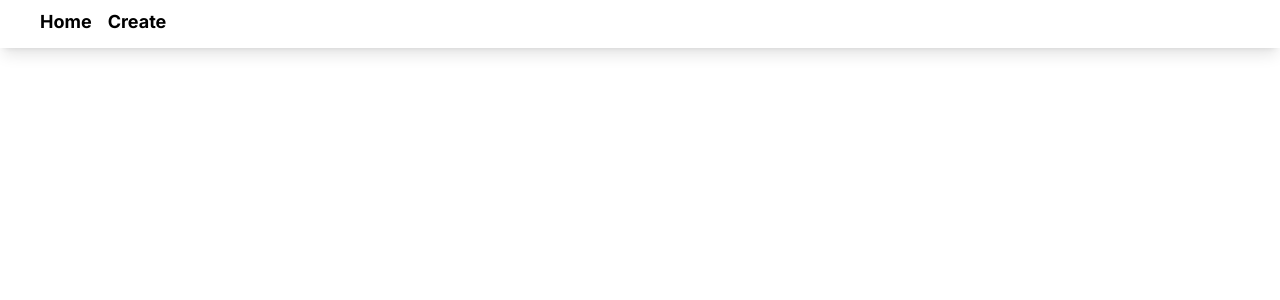
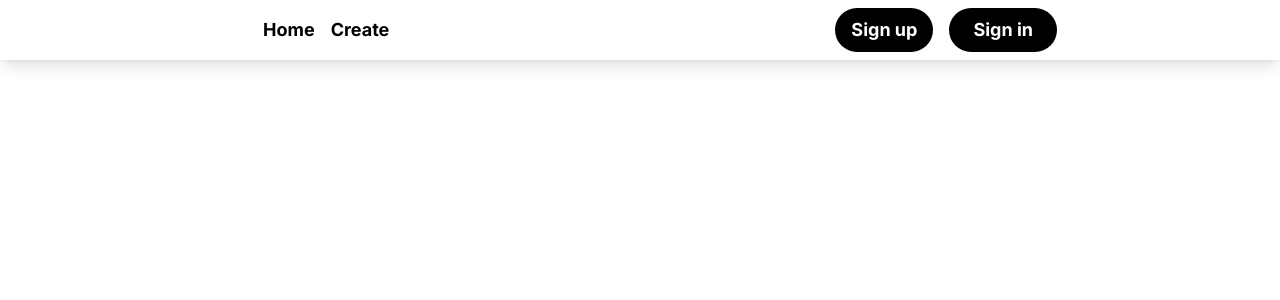
Before and after one commit to munyi-victor/next-app, a Next.js app: page / in a window 1280 px wide. Shown: the top 300 px of the page. Built offline with nearby package versions, Linux system fonts and the light colour scheme.

Commit message:
updated nav

```diff
--- /dev/null
+++ b/app/signin/page.jsx
@@ -0,0 +1,7 @@
+const Signin = () => {
+  return (
+    <div>Signin</div>
+  )
+}
+
+export default Signin;
--- /dev/null
+++ b/app/signup/page.jsx
@@ -0,0 +1,7 @@
+const Signup = () => {
+  return (
+    <div>Signup</div>
+  )
+}
+
+export default Signup;
--- a/components/Nav.jsx
+++ b/components/Nav.jsx
@@ -2,8 +2,8 @@ import Link from "next/link";
 
 const Nav = () => {
   return (
-    <nav className="w-full flex-col pt-2 pl-10 justify-between shadow-lg min-h-12">
-      <div className="flex gap-4">
+    <nav className="w-full flex flex-row pt-2 pl-10 justify-around shadow-lg min-h-12">
+      <div className="flex gap-4 mt-2">
         <Link
           href="/"
           className="bg-light text-black text-lg font-bold font-satoshi rounded-full"
@@ -17,6 +17,38 @@ const Nav = () => {
           Create
         </Link>
       </div>
+
+      <div className="flex gap-4 mb-2">
+        <Link
+          href="/signup"
+          className="
+          bg-black
+          hover:bg-gray-500
+          text-white
+          text-lg font-bold
+          font-satoshi
+          px-4
+          py-2
+          rounded-full"
+        >
+          Sign up
+        </Link>
+
+        <Link
+          href="/signin"
+          className="
+          bg-black
+          hover:bg-gray-500
+          text-white
+          text-lg font-bold
+          font-satoshi
+          px-6
+          py-2
+          rounded-full"
+        >
+          Sign in
+        </Link>
+      </div>
     </nav>
   );
 };
```
